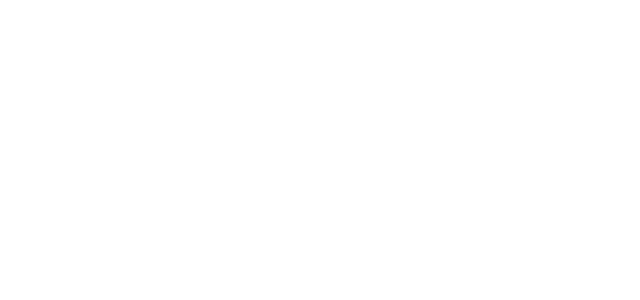
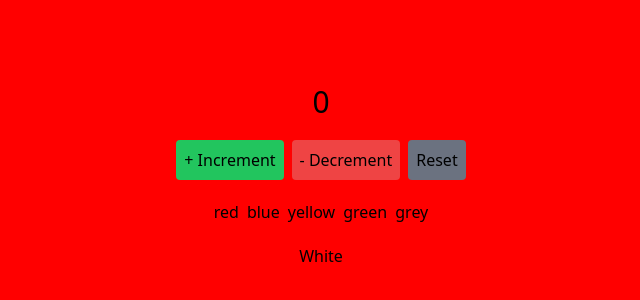
Before and after one commit to 1234529-hash/first-react-project, a React (Create React App) app: page /counter in a window 1280 px wide. Before the commit this address had no page. Shown: the part 224-524 px from the top of the page, without its empty margins (319-959 px from the left). Built offline with nearby package versions, Linux system fonts and the light colour scheme.

Commit message:
useState

```diff
--- /dev/null
+++ b/src/Components/Counter/index.js
@@ -0,0 +1,46 @@
+import React, { useState } from "react";
+
+const Counter = () => {
+  const [count, setCount] = useState(0);
+  const [color, setColor] = useState("red");
+  const [textColor, setTextColor] = useState("black");
+
+  console.log(color);
+  const colors = ["red", "blue", "yellow", "green", "grey"];
+  return (
+    <div
+      style={{ backgroundColor: color }}
+      className="flex flex-col gap-5 min-h-screen justify-center items-center"
+    >
+      <p className="text-3xl" style={{ color: textColor }}>
+        {count}
+      </p>
+      <div className="flex items-center gap-2">
+        <button
+          className="bg-green-500 p-2 rounded"
+          onClick={() => (count < 10 ? setCount(count + 1) : setCount(count))}
+        >
+          + Increment
+        </button>
+        <button
+          disabled={count === 0}
+          className="bg-red-500 p-2 rounded"
+          onClick={() => (count > 0 ? setCount(count - 1) : setCount(count))}
+        >
+          - Decrement
+        </button>
+        <button className="bg-gray-500 p-2 rounded" onClick={() => setCount(0)}>
+          Reset
+        </button>
+      </div>
+      <div className="flex items-center gap-2">
+        {colors.map((i) => {
+          return <button onClick={() => setColor(i)}>{i}</button>;
+        })}
+      </div>
+      <button onClick={() => setTextColor("white")}>White</button>
+    </div>
+  );
+};
+
+export default Counter;
--- a/src/Routes/index.js
+++ b/src/Routes/index.js
@@ -1,4 +1,5 @@
 import ArrayMapDemo from "../Components/ArrayMapDemo";
+import Counter from "../Components/Counter";
 import Props2 from "../Components/Porps2";
 import Products from "../Components/Products";
 import Props from "../Components/Props";
@@ -36,4 +37,9 @@
     path: "/use-state",
     component: UseStateDemo,
   },
+  {
+    id: 7,
+    path: "/counter",
+    component: Counter,
+  },
 ];
```
Also changed, not shown: src/App.js (+1 -6 lines).
